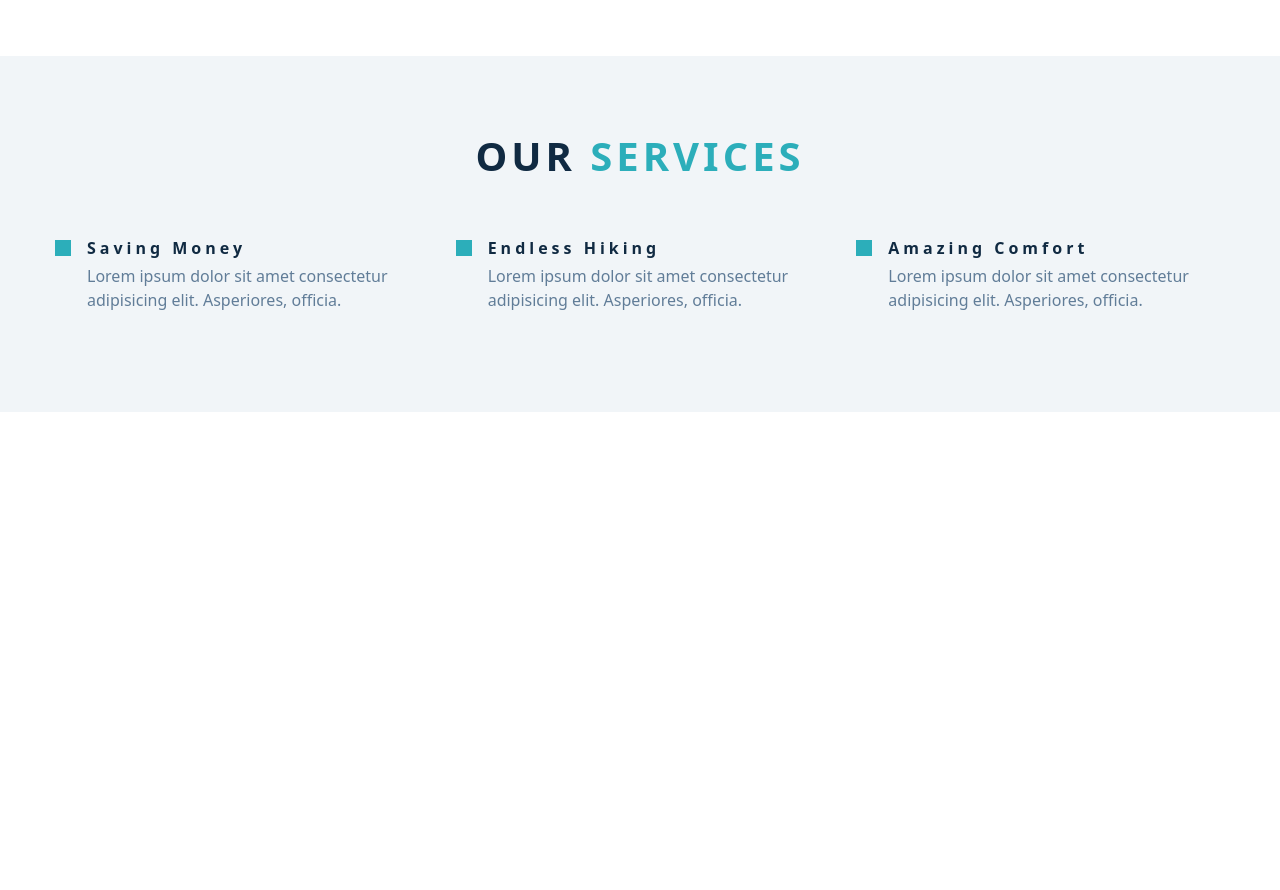
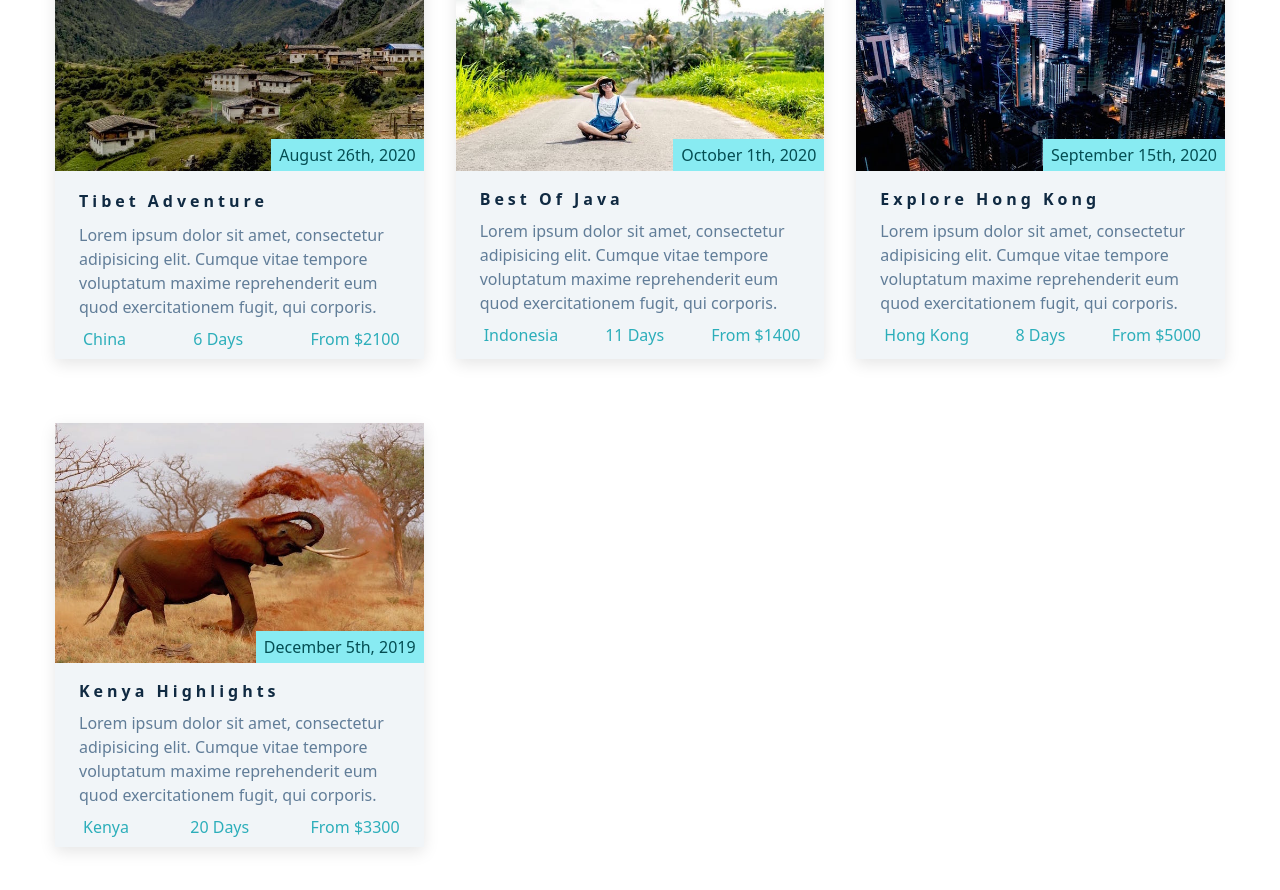
Before and after one commit to Emile0001/React-backroads-app, a React (Create React App) app: page / in a window 1280 px wide. Shown: the part 2100-2990 px from the top of the page. Before the commit the page ends 2512 px from the top, so only its background shows below. Built offline with nearby package versions, Linux system fonts and the light colour scheme.

Commit message:
Tours Component

```diff
--- a/src/App.js
+++ b/src/App.js
@@ -4,6 +4,7 @@ import { Nav } from "./components/Nav/Nav";
 import { Hero } from "./components/Hero/Hero";
 import { About } from "./components/About/About";
 import { Services } from "./components/Services/Services";
+import { Tours } from "./components/Tours/Tours";
 
 function App() {
     return (
@@ -12,6 +13,7 @@ function App() {
             <Hero></Hero>
             <About></About>
             <Services></Services>
+            <Tours></Tours>
         </>
     );
 }
--- a/src/components/About/About.js
+++ b/src/components/About/About.js
@@ -1,3 +1,4 @@
+import "./About.css";
 import imageAbout from "./../../images/about.jpeg";
 
 export const About = () => {
--- /dev/null
+++ b/src/components/Tours/Tours.css
@@ -0,0 +1,81 @@
+/*
+===============
+Featured Tours
+===============
+*/
+
+.tour-card {
+    transition: var(--transition);
+    background: var(--clr-grey-10);
+    box-shadow: 0 5px 15px rgba(0, 0, 0, 0.1);
+    margin-bottom: 2rem;
+}
+.tour-card:hover {
+    box-shadow: 0 5px 15px rgba(0, 0, 0, 0.2);
+    transform: scale(1.02);
+}
+.tour-img-container {
+    position: relative;
+}
+.tour-img {
+    height: 15rem;
+    object-fit: cover;
+}
+.tour-date {
+    position: absolute;
+    right: 0;
+    bottom: 0;
+    background: var(--clr-primary-8);
+    color: var(--clr-primary-1);
+    text-transform: capitalize;
+    padding: 0.25rem 0.5rem;
+    margin-bottom: 0;
+}
+.tour-info {
+    padding: 1.25rem 1.5rem;
+}
+/* additional css for different layout*/
+.tour-title {
+    display: flex;
+    justify-content: space-between;
+    flex-wrap: wrap;
+}
+.tour-title p,
+.tour-title h4 {
+    margin-bottom: 0.75rem;
+    line-height: 1.25;
+}
+.tour-title p {
+    color: var(--clr-grey-7);
+}
+/* end of additional css for different layout*/
+.tour-footer {
+    display: flex;
+    justify-content: space-between;
+    flex-wrap: wrap;
+    align-items: center;
+}
+.tour-footer p {
+    line-height: 0;
+    margin-bottom: 0;
+    text-transform: capitalize;
+    color: var(--clr-primary-5);
+}
+.tour-footer p span {
+    margin-right: 0.25rem;
+}
+.tour-btn {
+    text-align: center;
+}
+@media screen and (min-width: 768px) {
+    .featured-center {
+        display: grid;
+        grid-template-columns: 1fr 1fr;
+        gap: 2rem;
+    }
+}
+@media screen and (min-width: 1170px) {
+    .featured-center {
+        grid-template-columns: 1fr 1fr 1fr;
+    }
+}
--- /dev/null
+++ b/src/components/Tours/Tours.js
@@ -0,0 +1,128 @@
+import "./Tours.css";
+
+import tour1Img from "./../../images/tour-1.jpeg";
+import tour2Img from "./../../images/tour-2.jpeg";
+import tour3Img from "./../../images/tour-3.jpeg";
+import tour4Img from "./../../images/tour-4.jpeg";
+// import tour5Img from "./../../images/tour-5.jpeg";
+// import tour6Img from "./../../images/tour-6.jpeg";
+
+export const Tours = () => {
+    return (
+        <section className="section" id="tours">
+            <div className="section-title">
+                <h2>
+                    featured <span>tours</span>
+                </h2>
+            </div>
+
+            <div className="section-center featured-center">
+                <article className="tour-card">
+                    <div className="tour-img-container">
+                        <img src={tour1Img} className="tour-img" alt="" />
+                        <p className="tour-date">august 26th, 2020</p>
+                    </div>
+                    <div className="tour-info">
+                        <div className="tour-title">
+                            <h4>Tibet Adventure</h4>
+                        </div>
+                        <p>
+                            Lorem ipsum dolor sit amet, consectetur adipisicing
+                            elit. Cumque vitae tempore voluptatum maxime
+                            reprehenderit eum quod exercitationem fugit, qui
+                            corporis.
+                        </p>
+                        <div className="tour-footer">
+                            <p>
+                                <span>
+                                    <i className="fas fa-map"></i>
+                                </span>{" "}
+                                china
+                            </p>
+                            <p>6 days</p>
+                            <p>from $2100</p>
+                        </div>
+                    </div>
+                </article>
+
+                <article className="tour-card">
+                    <div className="tour-img-container">
+                        <img src={tour2Img} className="tour-img" alt="" />
+                        <p className="tour-date">october 1th, 2020</p>
+                    </div>
+                    <div className="tour-info">
+                        <h4>best of java</h4>
+                        <p>
+                            Lorem ipsum dolor sit amet, consectetur adipisicing
+                            elit. Cumque vitae tempore voluptatum maxime
+                            reprehenderit eum quod exercitationem fugit, qui
+                            corporis.
+                        </p>
+                        <div className="tour-footer">
+                            <p>
+                                <span>
+                                    <i className="fas fa-map"></i>
+                                </span>
+                                indonesia
+                            </p>
+                            <p>11 days</p>
+                            <p>from $1400</p>
+                        </div>
+                    </div>
+                </article>
+
+                <article className="tour-card">
+                    <div className="tour-img-container">
+                        <img src={tour3Img} className="tour-img" alt="" />
+                        <p className="tour-date">september 15th, 2020</p>
+                    </div>
+                    <div className="tour-info">
+                        <h4>explore hong kong</h4>
+                        <p>
+                            Lorem ipsum dolor sit amet, consectetur adipisicing
+                            elit. Cumque vitae tempore voluptatum maxime
+                            reprehenderit eum quod exercitationem fugit, qui
+                            corporis.
+                        </p>
+                        <div className="tour-footer">
+                            <p>
+                                <span>
+                                    <i className="fas fa-map"></i>
+                                </span>{" "}
+                                hong kong
+                            </p>
+                            <p>8 days</p>
+                            <p>from $5000</p>
+                        </div>
+                    </div>
+                </article>
+
+                <article className="tour-card">
+                    <div className="tour-img-container">
+                        <img src={tour4Img} className="tour-img" alt="" />
+                        <p className="tour-date">december 5th, 2019</p>
+                    </div>
+                    <div className="tour-info">
+                        <h4>kenya highlights</h4>
+                        <p>
+                            Lorem ipsum dolor sit amet, consectetur adipisicing
+                            elit. Cumque vitae tempore voluptatum maxime
+                            reprehenderit eum quod exercitationem fugit, qui
+                            corporis.
+                        </p>
+                        <div className="tour-footer">
+                            <p>
+                                <span>
+                                    <i className="fas fa-map"></i>
+                                </span>{" "}
+                                kenya
+                            </p>
+                            <p>20 days</p>
+                            <p>from $3300</p>
+                        </div>
+                    </div>
+                </article>
+            </div>
+        </section>
+    );
+};
```
